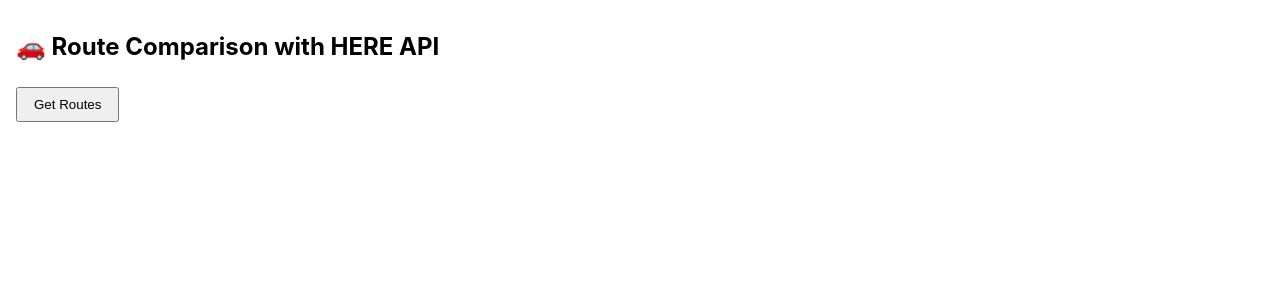
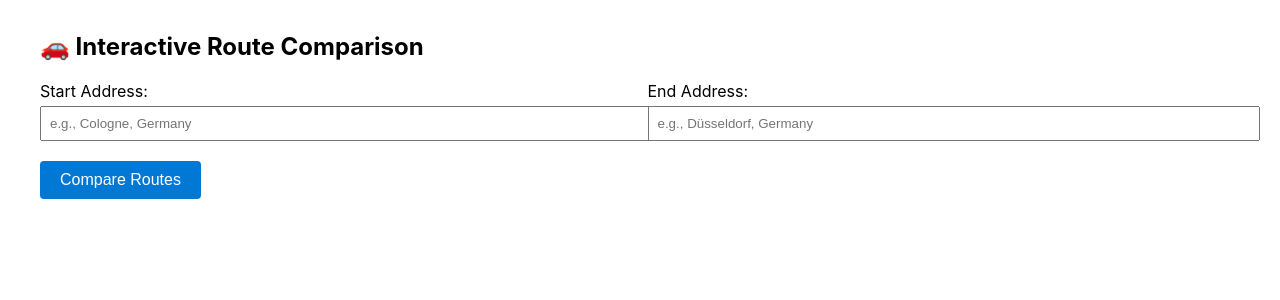
Before and after one commit to yatamci/here-route-checker, a Next.js app: page / in a window 1280 px wide. Shown: the top 300 px of the page. Built offline with nearby package versions, Linux system fonts and the light colour scheme.

Commit message:
Fix Vercel build configuration

```diff
--- a/components/RouteComparer.jsx
+++ b/components/RouteComparer.jsx
@@ -1,102 +1,206 @@
-import 'leaflet/dist/leaflet.css'
-import React, { useState } from "react"
-import { MapContainer, TileLayer, Polyline, Marker, Popup } from "react-leaflet"
+import 'leaflet/dist/leaflet.css';
+import { useState, useRef } from "react";
+import { MapContainer, TileLayer, Polyline, Marker, Popup } from "react-leaflet";
+import L from 'leaflet';
 
-const HERE_API_KEY = "72b_8FCh0EqFOlfVTRGCdsAv1sDkiryQJuJkWUnVOFQ" // Replace with your API key
+// Fix for default marker icons
+delete L.Icon.Default.prototype._getIconUrl;
+L.Icon.Default.mergeOptions({
+  iconRetinaUrl: 'https://unpkg.com/leaflet@1.7.1/dist/images/marker-icon-2x.png',
+  iconUrl: 'https://unpkg.com/leaflet@1.7.1/dist/images/marker-icon.png',
+  shadowUrl: 'https://unpkg.com/leaflet@1.7.1/dist/images/marker-shadow.png',
+});
+
+const RouteComparer = () => {
+  const [results, setResults] = useState([]);
+  const [loading, setLoading] = useState(false);
+  const [error, setError] = useState(null);
+  const [center, setCenter] = useState([51.0, 7.0]); // Default center
+  const startRef = useRef(null);
+  const endRef = useRef(null);
 
   const routes = [
     {
-    name: "Main Route (Standard)",
-    url: (key) =>
-      `https://router.hereapi.com/v8/routes?transportMode=car&origin=51.0719,7.0454&destination=51.1831,6.8157&return=summary,polyline&apikey=${key}`,
+      name: "Fastest Route (Standard)",
+      url: (key, origin, destination) =>
+        `https://router.hereapi.com/v8/routes?transportMode=car&origin=${origin}&destination=${destination}&return=summary,polyline&apikey=${key}`,
     },
     {
-    name: "Via Brandsackerstraße",
-    url: (key) =>
-      `https://router.hereapi.com/v8/routes?transportMode=car&origin=51.0719,7.0454&via=51.0965,6.9342&destination=51.1831,6.8157&return=summary,polyline&apikey=${key}`,
+      name: "Avoid Highways",
+      url: (key, origin, destination) =>
+        `https://router.hereapi.com/v8/routes?transportMode=car&origin=${origin}&destination=${destination}&avoid[features]=motorway&return=summary,polyline&apikey=${key}`,
     },
     {
-    name: "Without Highway",
-    url: (key) =>
-      `https://router.hereapi.com/v8/routes?transportMode=car&origin=51.0719,7.0454&destination=51.1831,6.8157&avoid[features]=motorway&return=summary,polyline&apikey=${key}`,
-  },
-]
+      name: "Avoid Tolls",
+      url: (key, origin, destination) =>
+        `https://router.hereapi.com/v8/routes?transportMode=car&origin=${origin}&destination=${destination}&avoid[features]=tollRoad&return=summary,polyline&apikey=${key}`,
+    }
+  ];
 
-function decodePolyline(polyline) {
-  const coords = []
-  let lat = 0,
-    lng = 0
+  const decodePolyline = (polyline) => {
+    const coords = [];
+    let lat = 0, lng = 0;
     for (let i = 0; i < polyline.length; i += 2) {
-    lat += polyline[i]
-    lng += polyline[i + 1]
-    coords.push([lat / 1e5, lng / 1e5])
+      lat += polyline[i];
+      lng += polyline[i + 1];
+      coords.push([lat / 1e5, lng / 1e5]);
     }
-  return coords
+    return coords;
+  };
+
+  const geocodeAddress = async (address) => {
+    const apiKey = process.env.NEXT_PUBLIC_HERE_API_KEY;
+    const response = await fetch(
+      `https://geocode.search.hereapi.com/v1/geocode?q=${encodeURIComponent(address)}&apiKey=${apiKey}`
+    );
+    const data = await response.json();
+    if (data.items && data.items.length > 0) {
+      return {
+        lat: data.items[0].position.lat,
+        lng: data.items[0].position.lng
+      };
     }
-
-export default function RouteComparer() {
-  const [results, setResults] = useState([])
-  const [loading, setLoading] = useState(false)
+    throw new Error("Address not found");
+  };
 
   const fetchRoutes = async () => {
-    setLoading(true)
+    setLoading(true);
+    setError(null);
+
     try {
+      const apiKey = process.env.NEXT_PUBLIC_HERE_API_KEY;
+      if (!apiKey) throw new Error("API key is missing");
+
+      const startAddress = startRef.current.value;
+      const endAddress = endRef.current.value;
+      if (!startAddress || !endAddress) throw new Error("Please enter both addresses");
+
+      // Geocode addresses
+      const startLocation = await geocodeAddress(startAddress);
+      const endLocation = await geocodeAddress(endAddress);
+
+      // Update map center
+      setCenter([
+        (startLocation.lat + endLocation.lat) / 2,
+        (startLocation.lng + endLocation.lng) / 2
+      ]);
+
+      const origin = `${startLocation.lat},${startLocation.lng}`;
+      const destination = `${endLocation.lat},${endLocation.lng}`;
+
       const data = await Promise.all(
-        routes.map(async (r) => {
-          const res = await fetch(r.url(HERE_API_KEY))
-          const json = await res.json()
-          const summary = json.routes?.[0]?.sections?.[0]?.summary
-          const polyline = decodePolyline(json.routes?.[0]?.sections?.[0]?.polyline)
+        routes.map(async (route) => {
+          const response = await fetch(route.url(apiKey, origin, destination));
+          if (!response.ok) throw new Error(`API request failed for ${route.name}`);
+          const json = await response.json();
+
+          const section = json.routes?.[0]?.sections?.[0];
+          if (!section) throw new Error(`No route data received for ${route.name}`);
+
           return {
-            name: r.name,
-            time: summary?.duration,
-            length: summary?.length,
-            polyline,
+            name: route.name,
+            time: section.summary?.duration,
+            length: section.summary?.length,
+            polyline: decodePolyline(section.polyline),
+            start: [startLocation.lat, startLocation.lng],
+            end: [endLocation.lat, endLocation.lng]
+          };
+        })
+      );
+
+      setResults(data);
+    } catch (err) {
+      setError(err.message);
+      console.error("Error:", err);
+    } finally {
+      setLoading(false);
     }
-        })
-      )
-      setResults(data)
-    } catch (error) {
-      console.error("Error fetching routes:", error)
-    } finally {
-      setLoading(false)
-    }
-  }
+  };
 
   return (
-    <div style={{ padding: "1rem" }}>
-      <h1 style={{ fontSize: "24px", fontWeight: "bold" }}>🚗 Route Comparison with HERE API</h1>
+    <div style={{ padding: "1rem", maxWidth: "1200px", margin: "0 auto" }}>
+      <h1 style={{ fontSize: "24px", fontWeight: "bold", marginBottom: "20px" }}>
+        🚗 Interactive Route Comparison
+      </h1>
+
+      <div style={{
+        display: "grid",
+        gridTemplateColumns: "1fr 1fr",
+        gap: "15px",
+        marginBottom: "20px"
+      }}>
+        <div>
+          <label style={{ display: "block", marginBottom: "5px" }}>Start Address:</label>
+          <input
+            ref={startRef}
+            type="text"
+            placeholder="e.g., Cologne, Germany"
+            style={{ width: "100%", padding: "8px" }}
+          />
+        </div>
+        <div>
+          <label style={{ display: "block", marginBottom: "5px" }}>End Address:</label>
+          <input
+            ref={endRef}
+            type="text"
+            placeholder="e.g., Düsseldorf, Germany"
+            style={{ width: "100%", padding: "8px" }}
+          />
+        </div>
+      </div>
+
       <button
         onClick={fetchRoutes}
-        style={{ margin: "10px 0", padding: "0.5rem 1rem" }}
+        style={{
+          padding: "10px 20px",
+          background: "#0078D4",
+          color: "white",
+          border: "none",
+          borderRadius: "4px",
+          cursor: "pointer",
+          fontSize: "16px",
+          marginBottom: "20px"
+        }}
         disabled={loading}
       >
-        {loading ? "Loading..." : "Get Routes"}
+        {loading ? "Calculating Routes..." : "Compare Routes"}
       </button>
 
-      <div style={{ display: "flex", flexWrap: "wrap", gap: "1rem" }}>
-        {results.map((r, i) => (
-          <div
-            key={i}
-            style={{
-              border: "1px solid #ccc",
+      {error && (
+        <div style={{ color: "red", marginBottom: "20px" }}>
+          Error: {error}
+        </div>
+      )}
+
+      {results.length > 0 && (
+        <div style={{ display: "grid", gridTemplateColumns: "1fr 2fr", gap: "20px" }}>
+          <div>
+            <h2 style={{ fontSize: "20px", marginBottom: "15px" }}>Route Summary</h2>
+            <div style={{ display: "grid", gridTemplateColumns: "1fr", gap: "15px" }}>
+              {results.map((route, index) => (
+                <div key={index} style={{
+                  padding: "15px",
+                  border: "1px solid #ddd",
                   borderRadius: "8px",
-              padding: "1rem",
-              width: "250px",
-              background: "#f9f9f9",
-            }}
-          >
-            <h2 style={{ fontSize: "18px", fontWeight: "600" }}>{r.name}</h2>
-            <p>🕒 Time: {Math.round(r.time / 60)} minutes</p>
-            <p>📏 Distance: {Math.round(r.length / 1000)} km</p>
+                  background: "#f9f9f9"
+                }}>
+                  <h3 style={{
+                    fontSize: "18px",
+                    marginBottom: "10px",
+                    color: ["#FF0000", "#0000FF", "#008000"][index]
+                  }}>
+                    {route.name}
+                  </h3>
+                  <p>⏱️ Time: {(route.time / 60).toFixed(0)} minutes</p>
+                  <p>📏 Distance: {(route.length / 1000).toFixed(1)} km</p>
                 </div>
               ))}
             </div>
+          </div>
 
-      {results.length > 0 && (
-        <div style={{ marginTop: "2rem", height: "500px", width: "100%" }}>
+          <div style={{ height: "600px", borderRadius: "8px", overflow: "hidden" }}>
             <MapContainer
-            center={[51.12, 6.93]}
+              center={center}
               zoom={11}
               style={{ height: "100%", width: "100%" }}
               scrollWheelZoom={true}
@@ -105,16 +209,32 @@ export default function RouteComparer() {
                 attribution='&copy; <a href="https://www.openstreetmap.org/copyright">OpenStreetMap</a> contributors'
                 url="https://{s}.tile.openstreetmap.org/{z}/{x}/{y}.png"
               />
-            {results.map((r, i) => (
+
+              {results.length > 0 && (
+                <>
+                  <Marker position={results[0].start}>
+                    <Popup>Start Location</Popup>
+                  </Marker>
+                  <Marker position={results[0].end}>
+                    <Popup>End Location</Popup>
+                  </Marker>
+                </>
+              )}
+
+              {results.map((route, index) => (
                 <Polyline
-                key={i}
-                positions={r.polyline}
-                color={["red", "blue", "green", "purple"][i % 4]}
+                  key={index}
+                  positions={route.polyline}
+                  color={["#FF0000", "#0000FF", "#008000"][index]}
+                  weight={4}
                 />
               ))}
             </MapContainer>
           </div>
+        </div>
       )}
     </div>
-  )
-}
+  );
+};
+
+export default RouteComparer;
```
Lines whose indentation alone changed are shown as unchanged.
